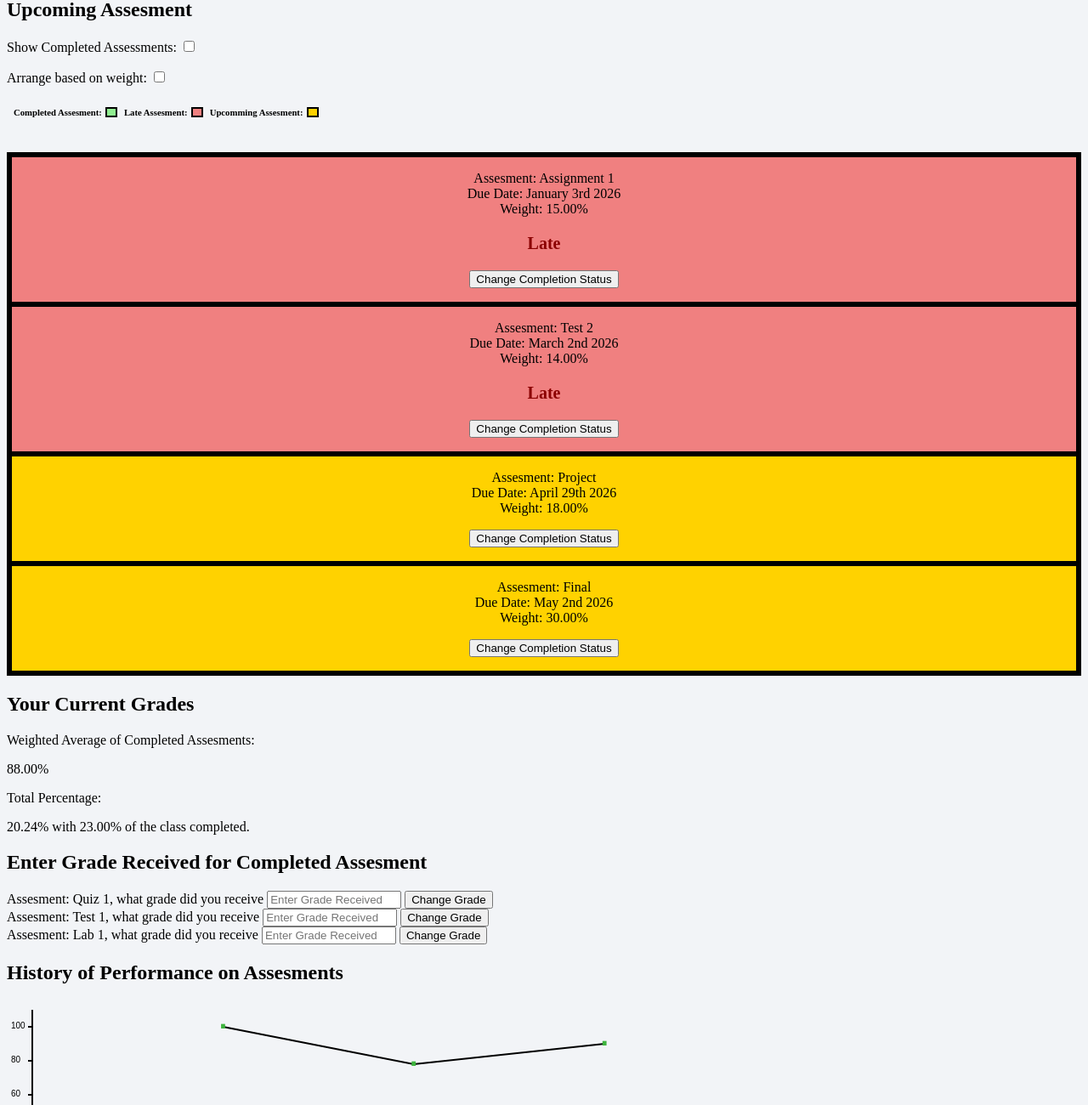
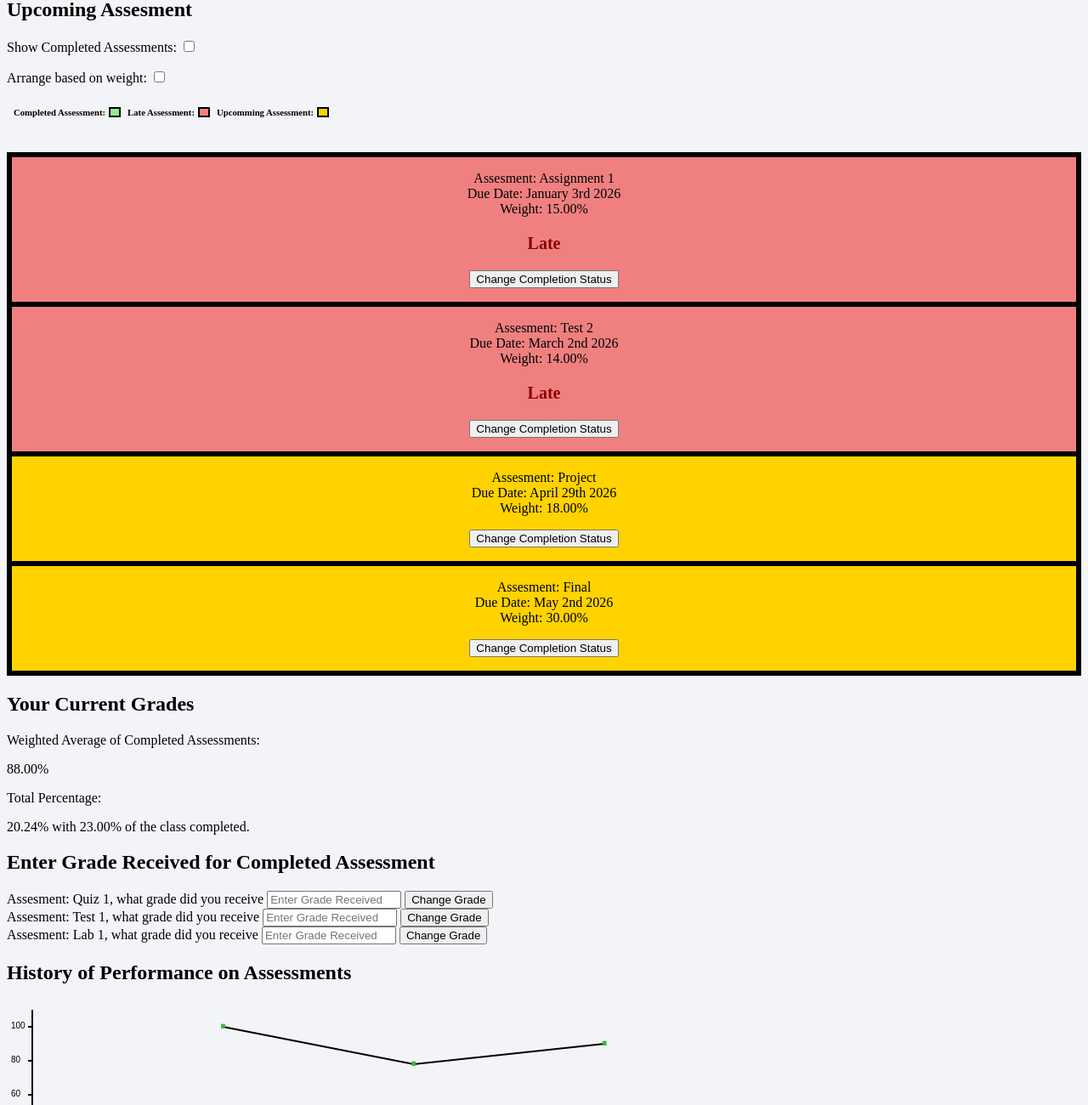
Before and after one commit to Atlearia/SOEN287Project, a plain HTML site: page Frontend/pages/SOEN228.html in a window 1280 px wide. Shown: the part 460-1760 px from the top of the page at 85% size. Drawn offline with Linux system fonts and the light colour scheme.

Commit message:
Update SOEN228.html
spelling

```diff
--- a/Frontend/pages/SOEN228.html
+++ b/Frontend/pages/SOEN228.html
@@ -42,11 +42,11 @@
             <input type="checkbox" id="WeightArrangement" name="Yes" value="WeightArrangement">
             <label for="WeightArrangement"></label>
         <div id="legendPB">
-            <h6>Completed Assesment:</h6>
+            <h6>Completed Assessment:</h6>
             <h6 id="PGained"></h6>
-            <h6>Late Assesment:</h6>
+            <h6>Late Assessment:</h6>
             <h6 id="PLost"></h6>
-            <h6>Upcomming Assesment:</h6>
+            <h6>Upcomming Assessment:</h6>
             <h6 id="PRemain"></h6>
         </div>
         <p id="outputAssesment"></p>
@@ -54,7 +54,7 @@
 
     <div id="GPA">
         <h2>Your Current Grades</h2>
-        <p>Weighted Average of Completed Assesments:</p>
+        <p>Weighted Average of Completed Assessments:</p>
         <p id="WeightedAverage"></p>
         <p>Total Percentage:</p>
         <p id="TP"></p>
@@ -62,11 +62,11 @@
     </div>
 
     <div id="GradesOFAssesment">
-        <h2>Enter Grade Received for Completed Assesment</h2>
+        <h2>Enter Grade Received for Completed Assessment</h2>
         <p id="GradeInputs"></p>
     </div>
     <div id="History">
-        <h2>History of Performance on Assesments</h2>
+        <h2>History of Performance on Assessments</h2>
     </div>
     <canvas id="gradesChart"  height="260"></canvas>
 
```
